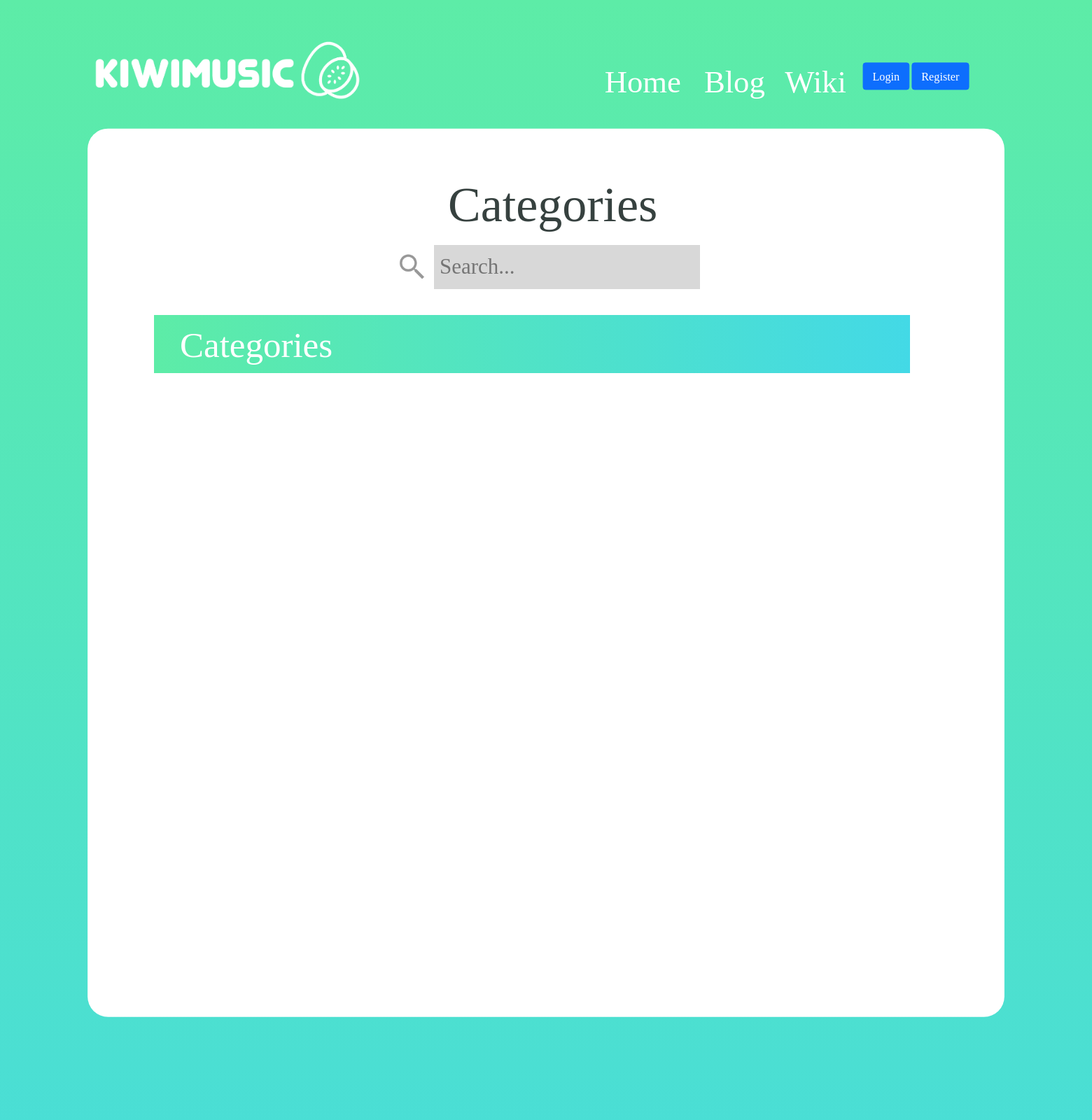
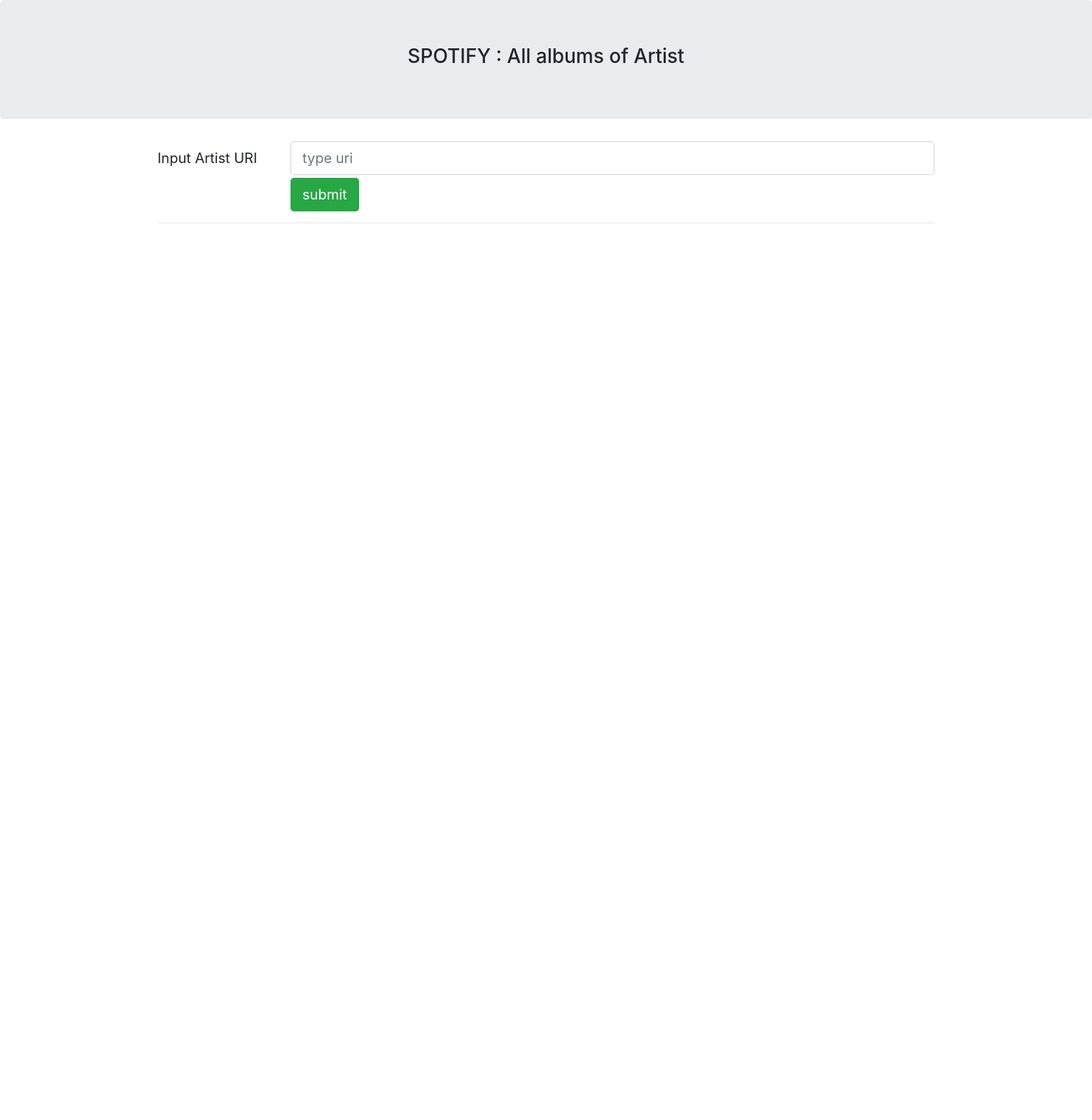
Before and after one commit to SoravitPete/KiwiMusic, a Django app: page /home/wiki/ in a window 1560 px wide. Shown: the top 1600 px of the page at 70% size. After the commit the page ends 319 px from the top, so only its background shows below. Run offline with Django 3.2, Linux system fonts and the light colour scheme; data that the repository does not hold is empty; some libraries are stand-ins or nearby versions.

Commit message:
make wiki feature.

```diff
--- a/Home/templates/wiki.html
+++ b/Home/templates/wiki.html
@@ -1,78 +1,56 @@
-{% load static %}
-<!DOCTYPE html>
+<!doctype html>
 <html lang="en">
 <head>
-    <meta charset="UTF-8">
-    <meta name="viewport" content="width-device-width, initial-scale=1.0">
-    <link href="https://cdn.jsdelivr.net/npm/bootstrap@5.1.3/dist/css/bootstrap.min.css" rel="stylesheet"
-          integrity="sha384-1BmE4kWBq78iYhFldvKuhfTAU6auU8tT94WrHftjDbrCEXSU1oBoqyl2QvZ6jIW3" crossorigin="anonymous">
-    <link rel="stylesheet" href="{% static 'wiki.css' %}" type="text/css" id="applicationStylesheet">
-    <script id="applicationScript" type="text/javascript" src="{% static 'page.js' %}"></script>
-    <title>Detail page</title>
+    <meta charset="utf-8">
+    <meta name="viewport" content="width=device-width, initial-scale=1, shrink-to-fit=no">
+    <link rel="stylesheet" href="https://stackpath.bootstrapcdn.com/bootstrap/4.5.0/css/bootstrap.min.css"
+          integrity="sha384-9aIt2nRpC12Uk9gS9baDl411NQApFmC26EwAOH8WgZl5MYYxFfc+NcPb1dKGj7Sk" crossorigin="anonymous">
+
+    <title>SONG-SITE</title>
 </head>
 <body>
-{% block content %}
-<div id="Wiki_page">
-    <svg class="Wiki_white_rectangle">
-        <rect id="Wiki_white_rectangle" rx="36" ry="36" x="0" y="0" width="1612" height="1562"></rect>
-    </svg>
-    <div>
-        <nav>
-            <img id="logo-banner" src="{% static 'media/logo-banner.png' %}"
-                 srcset={% static 'media/logo-banner.png' %}, {% static 'media/logo-banner@2x.png' %}>
-            <ul>
-                <li id="home" onclick="application.goToTargetView(event)" style="display: inline-block">
-                    <a class="nav-link" style="color: white" href="/home/">Home</a>
-                </li>
-                <li id="blog" onclick="application.goToTargetView(event)" style="display: inline-block">
-                    <a class="nav-link" style="color: white" href="/home/blog/">Blog</a>
-                </li>
-                <li id="wiki" onclick="application.goToTargetView(event)" style="display: inline-block">
-                    <a class="nav-link" style="color: white" href="/home/wiki/">Wiki</a>
-                </li>
-            </ul>
-            <div id="Group_1" style="top: 110px">
-                {% if user.is_authenticated %}
-                <h4 style="text-decoration: none;color: white">Your profile: {{ user.username }}</h4>
-                <a class="btn btn-danger" href="{% url 'logout' %}" style="font-family: Dosis">Logout</a>
-                {% else %}
-                <a class="btn btn-lg btn-primary" href="{% url 'login' %}" style="font-family: Dosis">Login</a>
-                <a class="btn btn-lg btn-primary" href="{% url 'signup' %}" style="font-family: Dosis">Register</a>
-                {% endif %}
+<div class="jumbotron ">
+    <h3 class="text-center">SPOTIFY : All albums of Artist </h3>
+</div>
+<div class="container">
+    <form method="post">
+        {% csrf_token %}
+        <div class="form-group row">
+            <label for="colFormLabelLg" class="col-sm-2 col-form-label col-form-label-lg">Input Artist URI</label>
+            <div class="col-sm-10">
+                <input name="uri" type="" class="form-control form-control-lg" id="colFormLabelLg"
+                       placeholder="type uri">
+                <button type="submit" class="btn btn-success btn-lg mt-1">submit</button>
             </div>
-        </nav>
-    </div>
+        </div>
+    </form>
+    <hr>
 </div>
-<div id="Categories">
-    <a style="text-decoration: none;color: #36413F">Categories</a>
+
+
+{% if albums %}
+<div class="container bg-dark p-2">
+    {% for x in albums %}
+    <ol class="list-group mt-1">
+        <li class="list-group-item bg-info text-center"><h3 class="text-white">{{x.name}}</h3></li>
+        <li class="list-group-item"><img src="{{x.album.images.0.url}}" class="img-fluid img-thumbnail" alt=""></li>
+    </ol>
+    <hr>
+    {% endfor %}
 </div>
-<div id="Search_Class">
-        <input type="text" placeholder="Search...">
-    </div>
-<img id="Search_icon_Class" src="{% static 'media/Search_icon.png' %} "
-         srcset={% static 'media/Search_icon.png' %}, {% static 'media/Search_icon.png@2x.png' %}>
-<div id="Categories_Bar">
-        <svg class="categories_bar_rectangle_bn">
-            <linearGradient id="categories_bar_rectangle_bn" spreadMethod="pad" x1="0" x2="1" y1="0.5" y2="0.5">
-                <stop offset="0" stop-color="#5deca7" stop-opacity="1"></stop>
-                <stop offset="1" stop-color="#43d9e6" stop-opacity="1"></stop>
-            </linearGradient>
-            <rect id="categories_bar_rectangle_bn" rx="0" ry="0" x="0" y="0" width="1080" height="83">
-            </rect>
-        </svg>
-        <div id="categories_bar">
-            <span>Categories</span>
-        </div>
-    {% if type_list %}
-    <div id="Categories_list">
-        {% for each_song in type_list %}
-        <li><a href="/home/wiki/{{ each_song.song_type }}/" style="text-decoration: none;color: #36413F" >{{ each_song.song_type }}</a></li>
-        {% endfor %}
-    </div>
-    {% else %}
-    <p>No any songs.</p>
-    {% endif %}
-    </div>
-{% endblock %}
+{% endif %}
+
+
+<!-- Optional JavaScript -->
+<!-- jQuery first, then Popper.js, then Bootstrap JS -->
+<script src="https://code.jquery.com/jquery-3.5.1.slim.min.js"
+        integrity="sha384-DfXdz2htPH0lsSSs5nCTpuj/zy4C+OGpamoFVy38MVBnE+IbbVYUew+OrCXaRkfj"
+        crossorigin="anonymous"></script>
+<script src="https://cdn.jsdelivr.net/npm/popper.js@1.16.0/dist/umd/popper.min.js"
+        integrity="sha384-Q6E9RHvbIyZFJoft+2mJbHaEWldlvI9IOYy5n3zV9zzTtmI3UksdQRVvoxMfooAo"
+        crossorigin="anonymous"></script>
+<script src="https://stackpath.bootstrapcdn.com/bootstrap/4.5.0/js/bootstrap.min.js"
+        integrity="sha384-OgVRvuATP1z7JjHLkuOU7Xw704+h835Lr+6QL9UvYjZE3Ipu6Tp75j7Bh/kR0JKI"
+        crossorigin="anonymous"></script>
 </body>
 </html>
--- a/Home/views.py
+++ b/Home/views.py
@@ -64,22 +64,24 @@ def billboard(request):
         final_result = results['tracks'][:10]
         return render(request, '../templates/billboard.html', {"results": final_result})
     else:
-        # for track in results['tracks'][:10]:
-        #     print('track    : ' + track['name'])
-        #     print('audio    : ' + track['preview_url'])
-        #     print('cover art: ' + track['album']['images'][0]['url'])
-        #     print()
         return render(request, '../templates/billboard.html', )
 
 
 def wiki_home(request):
-    type_list = SongType.objects.all()
-    user = request.user
-    context = {
-        'type_list': type_list,
-        'user': user,
-    }
-    return render(request, '../templates/wiki.html', context)
+    if request.method == 'POST':
+        artist_uri = request.POST.get('uri')
+        spotify = spotipy.Spotify(
+            client_credentials_manager=SpotifyClientCredentials(client_id='36bcf4008345482db62c9dcdbc23cb20',
+                                                                client_secret='a75d83de14284a65864d87cab8f0af07', ))
+        results = spotify.artist_albums(artist_uri, album_type='album')
+        albums = results['items']
+        while results['next']:
+            results = spotify.next(results)
+            albums.extend(results['items'])
+
+        return render(request, '../templates/wiki.html', {"albums": albums})
+    else:
+        return render(request, '../templates/wiki.html', )
 
 
 def blog_home(request):
```
